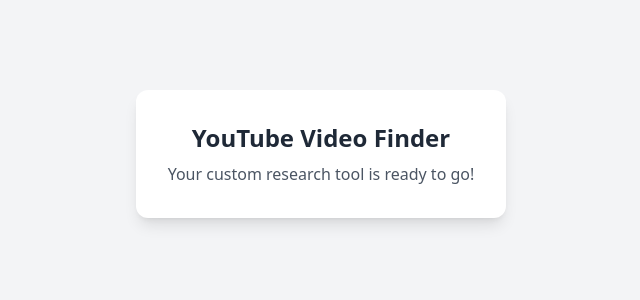
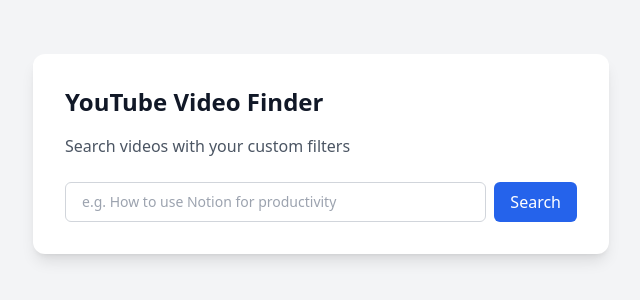
Before and after one commit to Bstev95/Youtube-filter-finder, a React (Vite) app: page / in a window 1280 px wide. Shown: the part 246-546 px from the top of the page, without its empty margins (319-959 px from the left). Built offline with nearby package versions, Linux system fonts and the light colour scheme; the HTML template or start-up script is replaced by a standard one.

Commit message:
Update App.jsx

```diff
--- a/src/App.jsx
+++ b/src/App.jsx
@@ -1,11 +1,28 @@
-import React from 'react';
+import React, { useState } from 'react';
 
 const App = () => {
+  const [search, setSearch] = useState('');
+
   return (
     <div className="min-h-screen bg-gray-100 flex items-center justify-center">
-      <div className="bg-white shadow-lg rounded-xl p-8 max-w-md text-center">
-        <h1 className="text-2xl font-bold mb-2 text-gray-800">YouTube Video Finder</h1>
-        <p className="text-gray-600">Your custom research tool is ready to go!</p>
+      <div className="bg-white shadow-lg rounded-xl p-8 max-w-xl w-full">
+        <h1 className="text-2xl font-bold text-gray-900 mb-4">YouTube Video Finder</h1>
+        <p className="text-gray-600 mb-6">Search videos with your custom filters</p>
+
+        <div className="flex gap-2">
+          <input
+            type="text"
+            placeholder="e.g. How to use Notion for productivity"
+            value={search}
+            onChange={(e) => setSearch(e.target.value)}
+            className="flex-1 border border-gray-300 rounded-md px-4 py-2 text-sm focus:outline-none focus:ring-2 focus:ring-blue-500"
+          />
+          <button
+            className="bg-blue-600 hover:bg-blue-700 text-white px-4 py-2 rounded-md"
+          >
+            Search
+          </button>
+        </div>
       </div>
     </div>
   );
```
